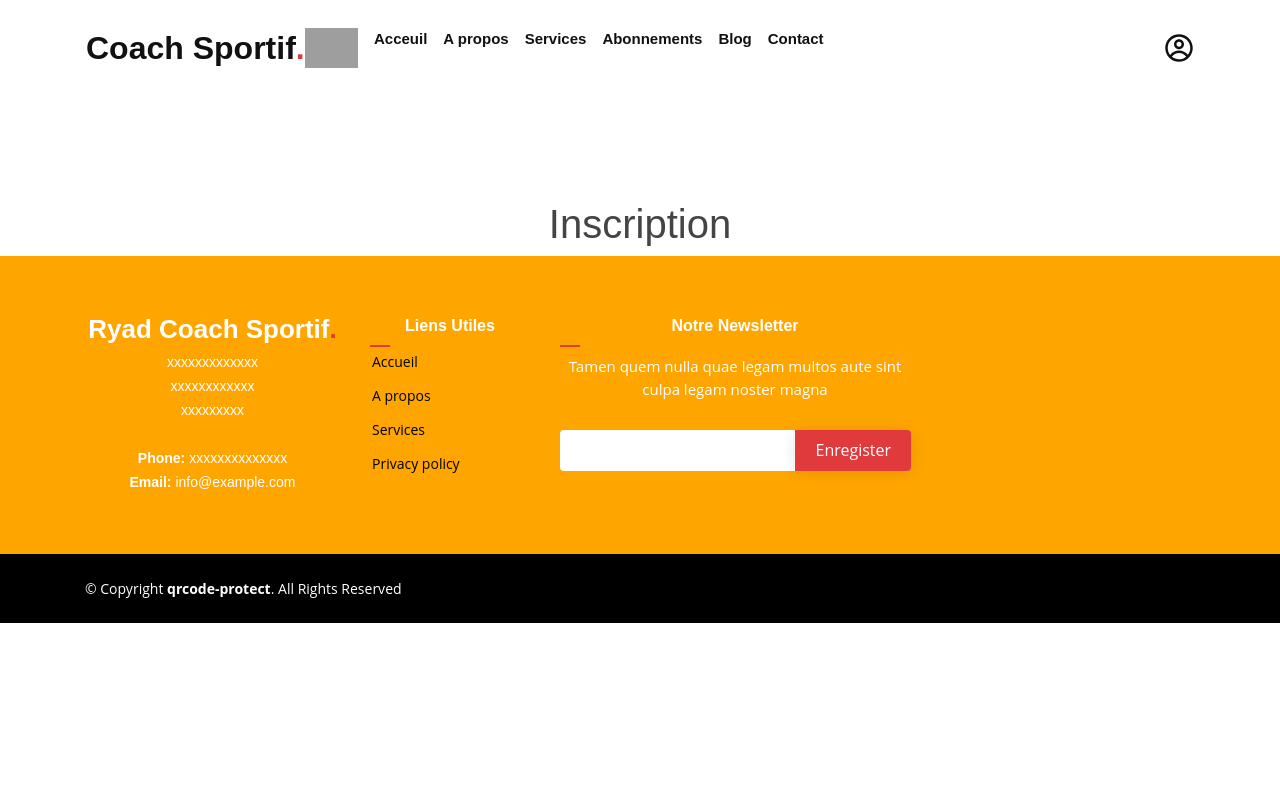
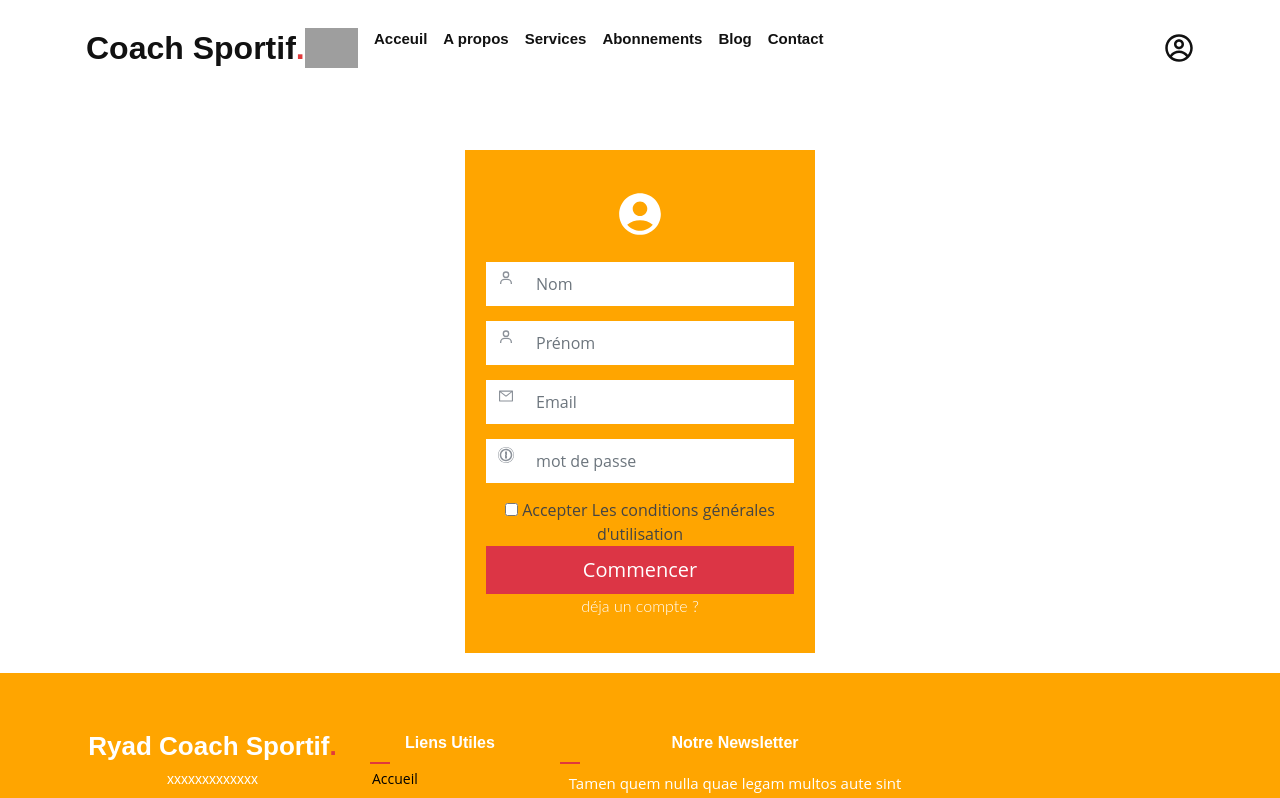
Before and after one commit to alphaseul/ryadcoach, a React (Create React App) app: page /inscription in a window 1280 px wide. Shown: the top 798 px of the page. Built offline with nearby package versions, Linux system fonts and the light colour scheme; grey boxes are pictures that could not be loaded.

Commit message:
register page

```diff
--- a/src/Navbar.js
+++ b/src/Navbar.js
@@ -8,7 +8,7 @@ function NavBar() {
     <header id="header" className="fixed-top">
       <Navbar expand="lg" className="container">
         <h1 className="logo me-auto">
-          <a href="index.html">
+          <a href="/">
             Coach Sportif<span>.</span>
           </a>
         </h1>
--- a/src/components/Login.component.js
+++ b/src/components/Login.component.js
@@ -46,9 +46,13 @@ const Login = () => {
           <button className="btn btn-dark btn-lg btn-block" type="submit">
             Connexion
           </button>
-          <button className="btn btn-danger btn-lg btn-block" type="submit">
+          <a
+            href="/inscription"
+            className="btn btn-danger btn-lg btn-block"
+            type="submit"
+          >
             Inscription
-          </button>
+          </a>
         </div>
       </form>
     </div>
--- a/src/components/Register.component.js
+++ b/src/components/Register.component.js
@@ -1,9 +1,82 @@
 import React from "react";
+import "./css/login.css";
+import { MdAccountCircle } from "react-icons/md";
+import { BiUser } from "react-icons/bi";
+import { Si1Password } from "react-icons/si";
+import { AiOutlineMail } from "react-icons/ai";
 
 const Register = () => {
   return (
-    <div className="container" style={{ marginTop: "200px" }}>
-      <h1>Inscription</h1>
+    <div className="login-img3-body">
+      <form className="login-form">
+        <div className="login-wrap">
+          <p className="login-img">
+            <MdAccountCircle />
+          </p>
+          <div className="input-group">
+            <span className="input-group-addon">
+              <i>
+                <BiUser />
+              </i>
+            </span>
+            <input
+              type="text"
+              className="form-control"
+              placeholder="Nom"
+              autoFocus
+            />
+          </div>
+          <div className="input-group">
+            <span className="input-group-addon">
+              <i>
+                <BiUser />
+              </i>
+            </span>
+            <input
+              type="text"
+              className="form-control"
+              placeholder="Prénom"
+              autoFocus
+            />
+          </div>
+          <div className="input-group">
+            <span className="input-group-addon">
+              <i>
+                <AiOutlineMail />
+              </i>
+            </span>
+            <input
+              type="text"
+              className="form-control"
+              placeholder="Email"
+              autoFocus
+            />
+          </div>
+          <div className="input-group">
+            <span className="input-group-addon">
+              <i>
+                <Si1Password />
+              </i>
+            </span>
+            <input
+              type="password"
+              className="form-control"
+              placeholder="mot de passe"
+            />
+          </div>
+          <input type="checkbox" value="remember-me" /> Accepter Les conditions
+          générales d'utilisation
+          <button className="btn btn-danger btn-lg btn-block" type="submit">
+            Commencer
+          </button>
+          <label className="checkbox">
+            <span className="pull-right mt-2">
+              {" "}
+              <a href="/connexion"> déja un compte ?</a>
+            </span>
+          </label>
+        </div>
+      </form>
     </div>
   );
 };
--- a/src/page/Home.js
+++ b/src/page/Home.js
@@ -322,7 +322,7 @@ function Home(props) {
                     <li className="na">Massa ultricies mi</li>
                   </ul>
                   <div className="btn-wrap">
-                    <a href="/#" className="btn-buy">
+                    <a href="/inscription" className="btn-buy">
                       Commencer
                     </a>
                   </div>
@@ -347,7 +347,7 @@ function Home(props) {
                     <li className="na">Massa ultricies mi</li>
                   </ul>
                   <div className="btn-wrap">
-                    <a href="/#" className="btn-buy">
+                    <a href="/inscription" className="btn-buy">
                       Commencer
                     </a>
                   </div>
@@ -368,7 +368,7 @@ function Home(props) {
                     <li>Massa ultricies mi</li>
                   </ul>
                   <div className="btn-wrap">
-                    <a href="/#" className="btn-buy">
+                    <a href="/inscription" className="btn-buy">
                       Commencer
                     </a>
                   </div>
```
Also changed, not shown: 1 other file (tests, documents, lock files or other folders).
